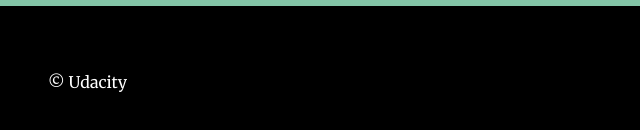
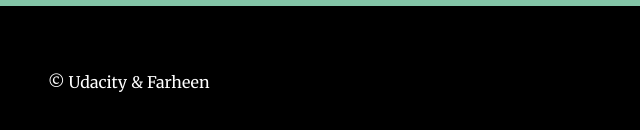
Before and after one commit to farheenzkhan/Landing-Page-Project, a plain HTML site: page index.html in a window 1280 px wide. Shown: the part 4187-4317 px from the top of the page, 0-640 px from the left. Drawn offline with Linux system fonts and the light colour scheme.

Commit message:
Add name

```diff
--- a/index.html
+++ b/index.html
@@ -63,7 +63,7 @@
     </section>
   </main>
   <footer class="page__footer">
-    <p>&copy Udacity</p>
+    <p>&copy Udacity & Farheen</p>
   </footer>
   <script src="js/app.js"></script>
 </body>
```
